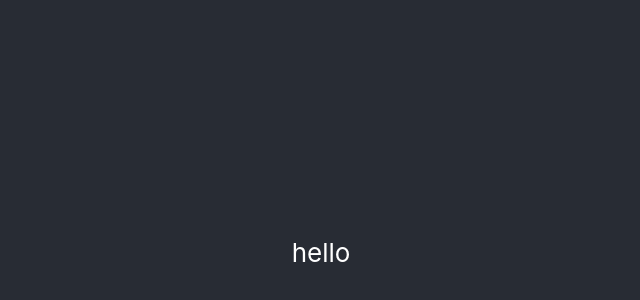
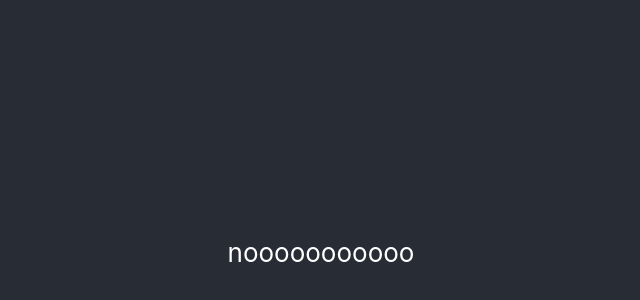
Before and after one commit to emad-test/demo, a React (Create React App) app: page / in a window 1280 px wide. Shown: the part 148-448 px from the top of the page, without its empty margins (319-959 px from the left). Built offline with nearby package versions, Linux system fonts and the light colour scheme.

Commit message:
noooooooo

```diff
--- a/src/App.tsx
+++ b/src/App.tsx
@@ -6,9 +6,7 @@ function App() {
   return (
     <div className="App">
       <header className="App-header">
-        <div>
-          hello
-        </div>
+        nooooooooooo
       </header>
     </div>
   );
```
